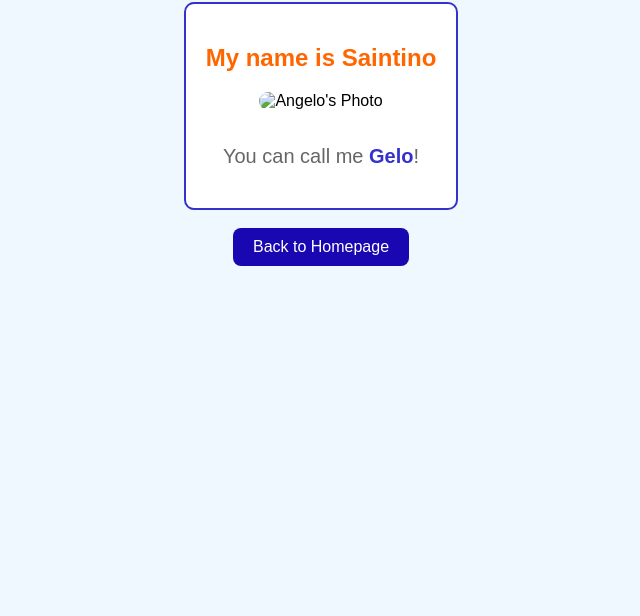
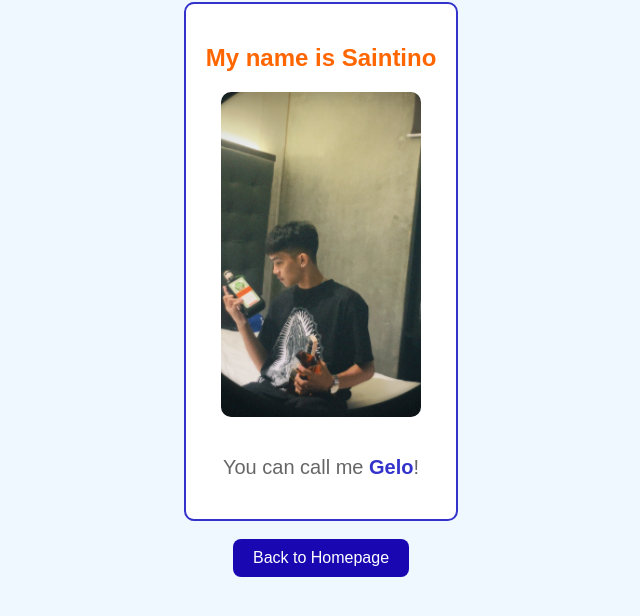
Before and after one commit to W-jorgie/-F5-FORMATIVE-Fifth-Formative-Assessment, a plain HTML site: page angelo_inline.html in a window 1280 px wide. Shown: the part 136-752 px from the top of the page, without its empty margins (319-959 px from the left). Drawn offline with Linux system fonts and the light colour scheme.

Commit message:
Update angelo_inline.html

```diff
--- a/angelo_inline.html
+++ b/angelo_inline.html
@@ -10,7 +10,7 @@
     <div style="background-color: #ffffff; border: 2px solid #3333cc; border-radius: 10px; padding: 20px; display: inline-block;">
         <h2 style="color: #ff6600;">My name is Saintino</h2>
 
-        <img src="Imahe/Angeloman.png" alt="Angelo's Photo" width="200" style="border-radius: 10px; margin-bottom: 15px;">
+        <img src="Angeloman.png" alt="Angelo's Photo" width="200" style="border-radius: 10px; margin-bottom: 15px;">
 
         <p style="font-size: 20px; color: #666666;">You can call me <strong style="color: #3333cc;">Gelo</strong>!</p>
     </div>
```
